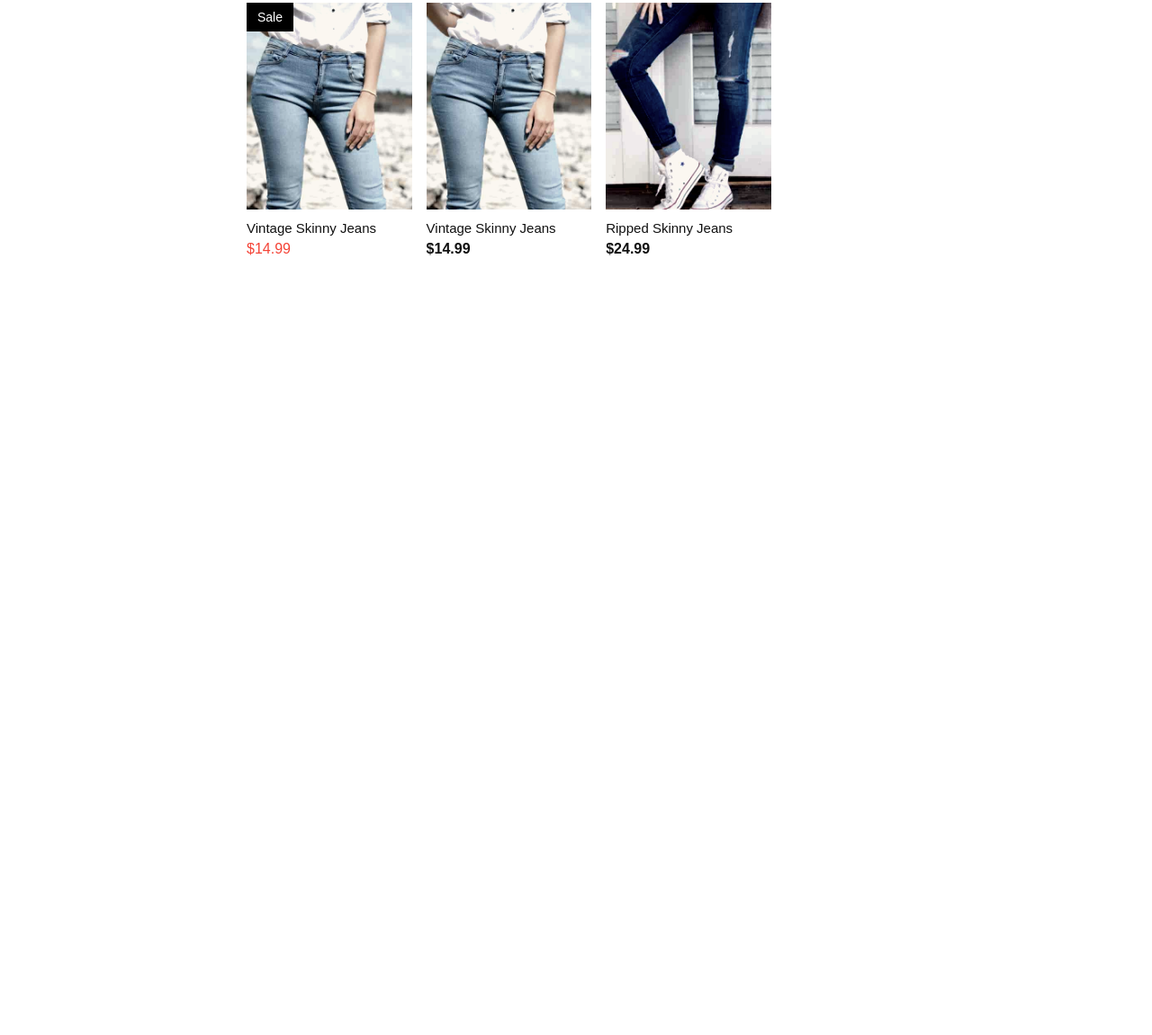
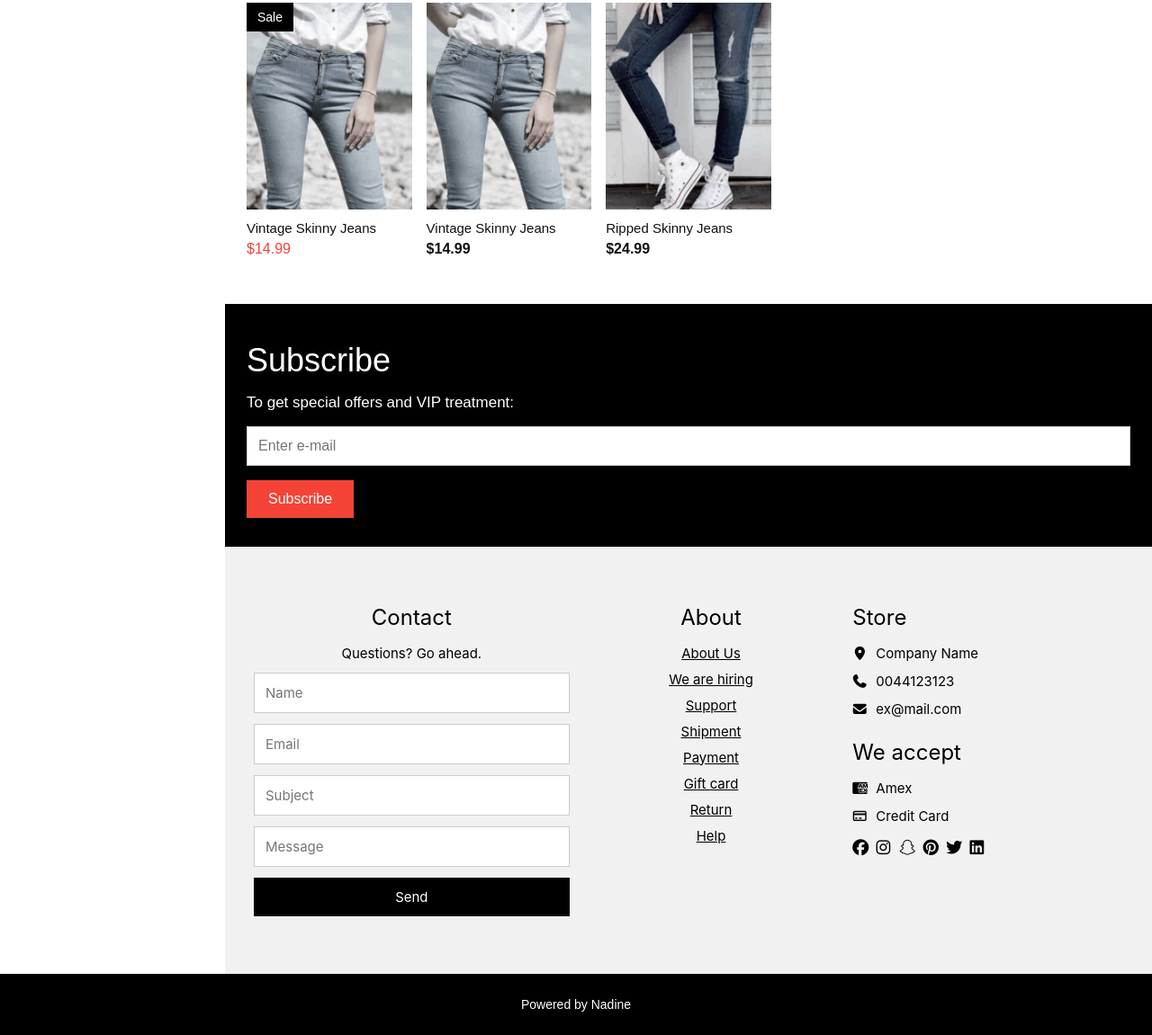
Before and after one commit to niyomubyeyi150-sudo/store-clothing-template, a plain HTML site: page index.html in a window 1280 px wide. Shown: the part 1100-2251 px from the top of the page at 90% size. Before the commit the page ends 1406 px from the top, so only its background shows below. Drawn offline with Linux system fonts and the light colour scheme.

Commit message:
creating feedback section and footer of the store

```diff
--- a/css/styles.css
+++ b/css/styles.css
@@ -267,7 +267,7 @@ body {
 .product-card img {
     width: 100%;
     height: 100%;
-    filter: contrast(135%) brightness(95%) saturate(60%) sepia(10%);
+    filter: grayscale(70%);
     object-fit: cover;
     transition: transform 0.3s ease;
 }
@@ -322,3 +322,222 @@ body {
 .product-card-btn:hover {
     background: #333333;
 }
+.Subscribe-section {
+    display: block;
+    background-color: #000000;
+    text-align: left;
+    padding: 32px 24px;
+    margin-top: 32px;
+    color: #ffffff;
+    box-sizing: border-box;
+}
+
+.Subscribe-section h2 {
+    font-size: 36px;
+    font-weight: normal;
+    margin: 10px 0;
+    text-align: left;
+}
+
+.Subscribe-section p {
+    font-size: 17px;
+    margin: 16px 0;
+    text-align: left;
+}
+
+.Subscribe-section input {
+    display: block;
+    width: 100%;
+    padding: 12px;
+    border: 1px solid #ccc;
+    font-size: 16px;
+    margin: 0;
+    box-sizing: border-box;
+}
+
+.Subscribe-section button {
+    display: block;
+    background-color: #f44336;
+    color: white;
+    border: none;
+    padding: 12px 24px;
+    font-size: 16px;
+    cursor: pointer;
+    margin: 16px 0 0;
+}
+
+.Subscribe-section button:hover {
+    background-color: #ccc;
+    color: black;
+}
+/* Main footer section layout */
+.feedback-section {
+    background-color: #f1f1f1;
+    color: #000;
+    font-family: -apple-system, BlinkMacSystemFont, "Segoe UI", Roboto, Helvetica, Arial, sans-serif;
+    padding: 64px 32px;
+    display: flex;
+    justify-content: space-between;
+    align-items: flex-start;
+    gap: 32px;
+    box-sizing: border-box;
+    width: 100%;
+}
+
+/* Section Headings (Contact, About, Store, We accept) */
+.feedback-section h3 {
+    font-weight: 400;
+    font-size: 24px;
+    margin: 0 0 16px 0;
+    color: #000;
+}
+
+/* General Text */
+.feedback-section p {
+    font-size: 15px;
+    font-weight: 400;
+    margin: 0 0 12px 0;
+    color: #000;
+}
+
+/* 1. Contact Form Column */
+.feedback-form {
+    flex: 1 1 300px;
+    max-width: 400px;
+}
+
+.feedback-form h3,
+.feedback-form p {
+    text-align: center;
+}
+
+.feedback-form form input {
+    width: 100%;
+    padding: 12px;
+    margin-bottom: 12px;
+    border: 1px solid #ccc;
+    background-color: #ffffff;
+    box-sizing: border-box;
+    font-size: 15px;
+    font-family: inherit;
+    font-weight: 400;
+    outline: none;
+}
+
+.feedback-form form input::placeholder {
+    color: #757575;
+}
+
+.feedback-form .btn {
+    width: 100%;
+    background-color: #000000;
+    color: #ffffff;
+    border: none;
+    padding: 12px;
+    font-size: 15px;
+    font-family: inherit;
+    font-weight: 400;
+    cursor: pointer;
+    transition: background-color 0.2s, color 0.2s;
+}
+
+.feedback-form .btn:hover {
+    background-color: #ccc;
+    color: #000000;
+}
+
+/* 2. About Column */
+.about-section {
+    flex: 1 1 200px;
+    text-align: center;
+}
+
+.about-section p {
+    margin-bottom: 10px;
+}
+
+.about-section a {
+    color: #000;
+    text-decoration: underline;
+    font-size: 15px;
+    font-weight: 400;
+}
+
+.about-section a:hover {
+    color: #666;
+}
+
+/* 3. Store Column */
+.store-section {
+    flex: 1 1 250px;
+    text-align: left;
+}
+
+.store-section h3 {
+    margin-top: 24px;
+}
+
+.store-section h3:first-child {
+    margin-top: 0;
+}
+
+.store-section p {
+    display: flex;
+    align-items: center;
+    gap: 10px;
+    margin-bottom: 12px;
+}
+
+.store-section i {
+    width: 16px;
+    text-align: center;
+}
+
+/* Social Media Icons */
+.social-icons {
+    margin-top: 16px;
+    display: flex;
+    gap: 10px;
+}
+
+.social-icons i {
+    font-size: 18px;
+    cursor: pointer;
+}
+
+.social-icons i:hover {
+    opacity: 0.6;
+}
+.footer {
+    background-color: #000000;
+    color: #ffffff;
+    text-align: center;
+    padding: 16px 0;
+    font-size: 14px;
+}
+.footer p {
+    margin: 0;
+    text-align: center;
+    font-size: 14px;
+    padding: 10px;
+}
+
+/* Responsive layout */
+@media (max-width: 768px) {
+    .feedback-section {
+        flex-direction: column;
+        padding: 32px 16px;
+        gap: 32px;
+    }
+
+    .feedback-form,
+    .about-section,
+    .store-section {
+        width: 100%;
+        flex: 1 1 auto;
+    }
+
+    .about-section {
+        text-align: center;
+    }
+}
--- a/index.html
+++ b/index.html
@@ -297,9 +297,74 @@
              </article>
          </div>
          </section>
+          <section class="Subscribe-section">
+            <h2>Subscribe</h2>
+            <p>To get special offers and VIP treatment:</p>
+            <form action="#" class="newsletter-form">
+                <input type="email" placeholder="Enter e-mail" required>
+                <button type="submit" class="btn-newsletter">Subscribe</button>
+            </form>
+
+      </section>
 
 
+
+<section class="feedback-section">
+
+    <!-- Contact -->
+    <div class="feedback-form">
+        <h3>Contact</h3>
+        <p>Questions? Go ahead.</p>
+
+        <form>
+            <input type="text" placeholder="Name" required>
+            <input type="email" placeholder="Email" required>
+            <input type="text" placeholder="Subject" required>
+            <input type="text" placeholder="Message" required>
+            <button type="submit" class="btn">Send</button>
+        </form>
+    </div>
+
+    <!-- About -->
+    <div class="about-section">
+        <h3>About</h3>
+        <p><a href="#">About Us</a></p>
+        <p><a href="#">We are hiring</a></p>
+        <p><a href="#">Support</a></p>
+        <p><a href="#">Shipment</a></p>
+        <p><a href="#">Payment</a></p>
+        <p><a href="#">Gift card</a></p>
+        <p><a href="#">Return</a></p>
+        <p><a href="#">Help</a></p>
+    </div>
+
+    <!-- Store -->
+    <div class="store-section">
+        <h3>Store</h3>
+        <p><i class="fa-solid fa-location-dot"></i> Company Name</p>
+        <p><i class="fa-solid fa-phone"></i> 0044123123</p>
+        <p><i class="fa-solid fa-envelope"></i> ex@mail.com</p>
+
+        <h3>We accept</h3>
+        <p><i class="fa-brands fa-cc-amex"></i> Amex</p>
+        <p><i class="fa-regular fa-credit-card"></i> Credit Card</p>
+
+        <div class="social-icons">
+            <i class="fa-brands fa-facebook"></i>
+            <i class="fa-brands fa-instagram"></i>
+            <i class="fa-brands fa-snapchat"></i>
+            <i class="fa-brands fa-pinterest"></i>
+            <i class="fa-brands fa-twitter"></i>
+            <i class="fa-brands fa-linkedin"></i>
+        </div>
+    </div>
+
+</section>
     </main>
+<footer class="footer">
+        <p>Powered by Nadine</p>
+    </footer>
+
 </body>
 
 </html>
```
Also changed, not shown: 1 other file.
